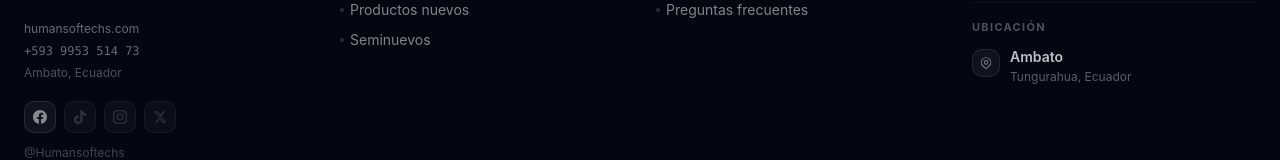
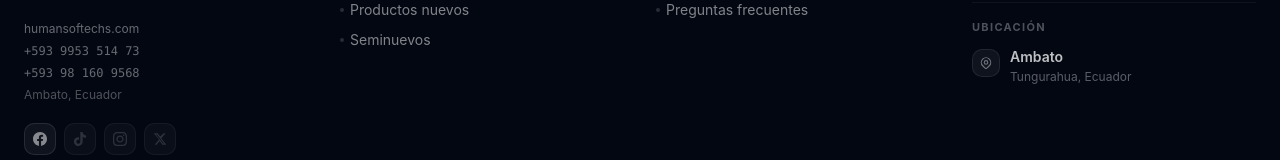
Before and after one commit to AndresViera881/humansoftech, a Next.js app in the folder app-web/: page / in a window 1280 px wide. Shown: the part 840-1000 px from the top of the page. Built offline with nearby package versions, Linux system fonts and the light colour scheme; no server answers.

Commit message:
Se agrega un numero de telefono mas en el footer

```diff
--- a/app-web/components/layout/Footer.tsx
+++ b/app-web/components/layout/Footer.tsx
@@ -97,6 +97,10 @@ export default function Footer() {
               <a href={`https://wa.me/${WA_PHONE}`} target="_blank" rel="noopener noreferrer"
                 className="text-xs text-white/40 hover:text-white/70 transition-colors font-mono">
                 +593 9953 514 73
+              </a>
+              <a href="https://wa.me/593981609568" target="_blank" rel="noopener noreferrer"
+                className="text-xs text-white/40 hover:text-white/70 transition-colors font-mono">
+                +593 98 160 9568
               </a>
               <p className="text-xs text-white/30">Ambato, Ecuador</p>
             </div>
```
